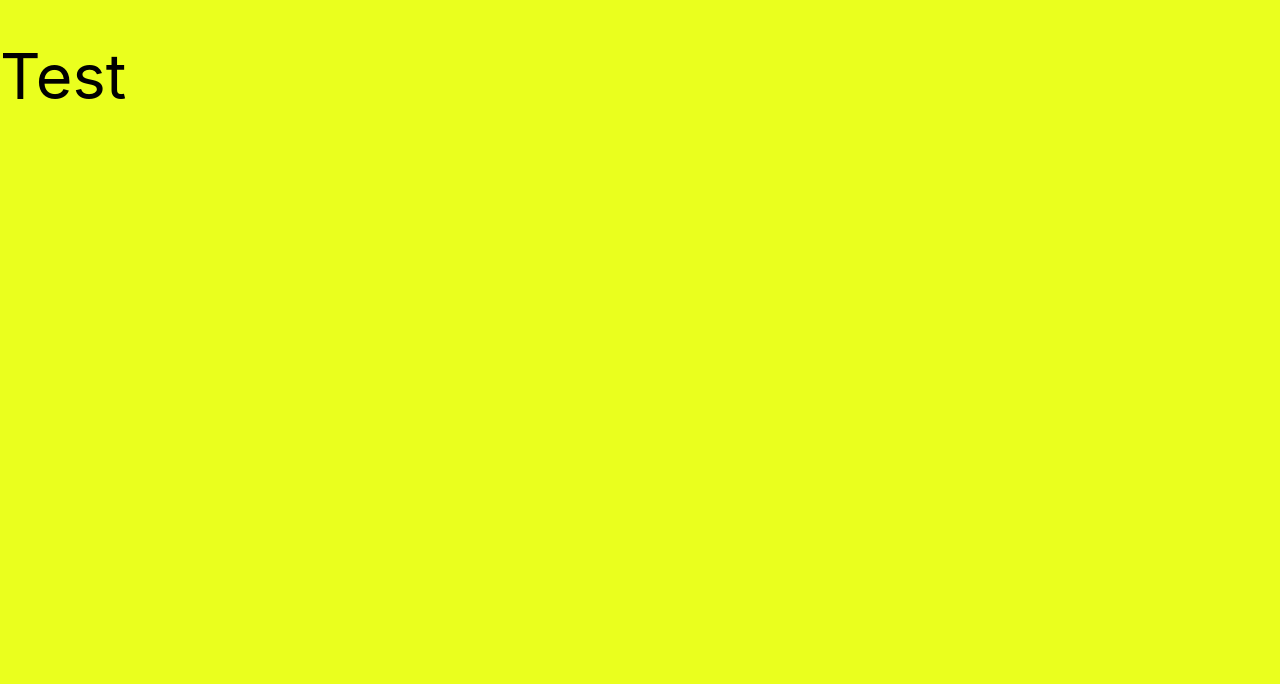
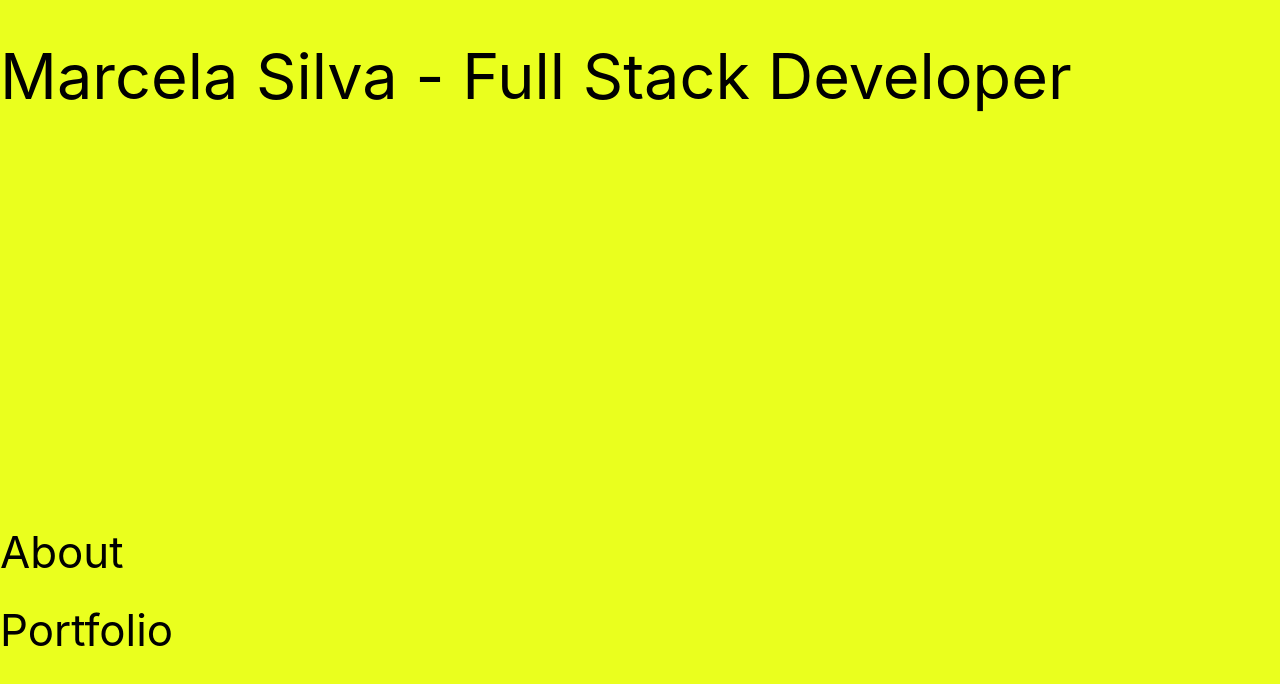
Before and after one commit to MBSilvaR/portfolio, a website: page views/index.html in a window 1280 px wide. Drawn offline with nearby package versions, Linux system fonts and the light colour scheme; files that its build step writes are made by us from their sources.

Commit message:
starting content

```diff
--- a/public/stylesheets/style.css
+++ b/public/stylesheets/style.css
@@ -1,4 +1,5 @@
 body {
   background-color: rgb(234,255,30);
   color:  black;
+
 }
--- a/views/index.html
+++ b/views/index.html
@@ -15,8 +15,10 @@
   <script type="text/javascript" src="js/materialize.min.js"></script>
   <div class="parallax-container">
       <div class="parallax"><img src="images/parallax1.jpg"></div>
-      <h1>Test</h1>
+      <h1>Marcela Silva - Full Stack Developer</h1>
   </div>
+  <h3>About</h3>
+  <h3>Portfolio</h3>
   <script src="https://cdnjs.cloudflare.com/ajax/libs/materialize/0.97.8/js/materialize.min.js"></script>
 </body>
 </html>
```
